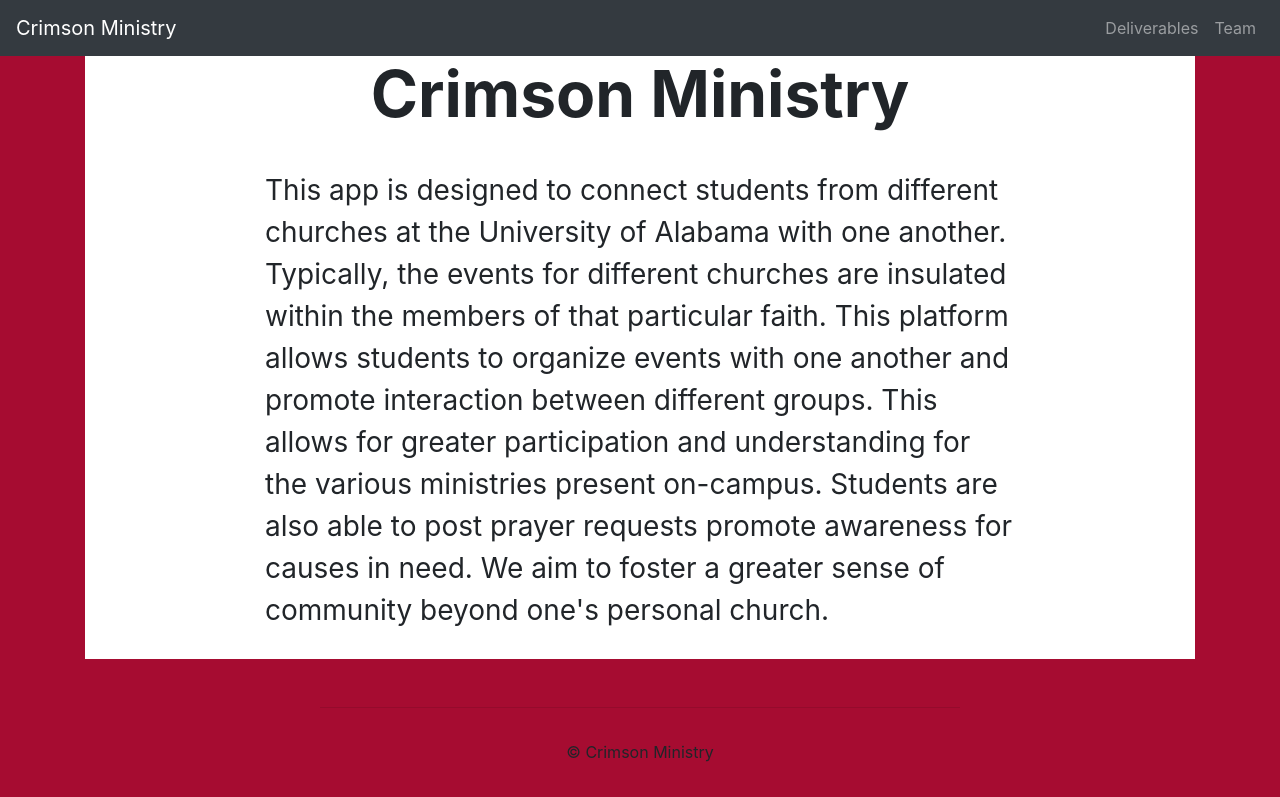
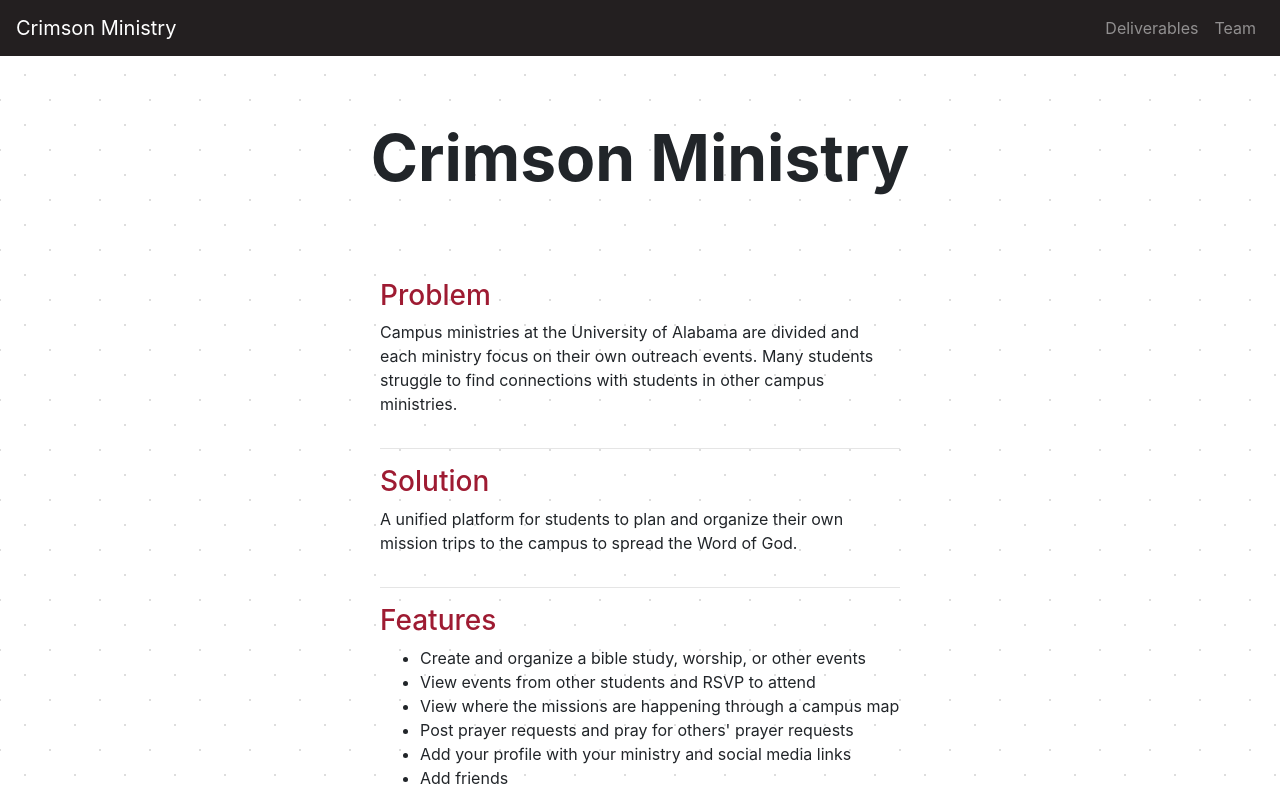
Before and after one commit to crimsonministry/CrimsonMinistryWeb, a React (Create React App) app: page /team in a window 1280 px wide. Shown: the top 797 px of the page. Built offline with nearby package versions, Linux system fonts and the light colour scheme.

Commit message:
improved ui

```diff
--- a/public/index.html
+++ b/public/index.html
@@ -15,7 +15,13 @@
     <link rel="manifest" href="%PUBLIC_URL%/manifest.json" />
     <title>Crimson Ministry</title>
   </head>
-  <body style="background-color: #a60c31">
+  <body background: var(--bg);
+        background-image: radial-gradient(#ddd 1px, transparent 0),
+        radial-gradient(#ddd 1px, transparent 0);
+        background-position: 0 0, 25px 25px;
+        background-attachment: fixed;
+        background-size: 50px 50px;
+        overflow-x: hidden;>
     <noscript>You need to enable JavaScript to run this app.</noscript>
     <div id="root"></div>
   </body>
--- a/src/components/Header.js
+++ b/src/components/Header.js
@@ -8,7 +8,7 @@
   render() {
     return (
       <div>
-        <Navbar color="dark" dark expand="md">
+        <Navbar style={{backgroundColor: '#231F20'}} dark expand="md">
           <NavbarBrand href="/">Crimson Ministry</NavbarBrand>
           <Nav className="ml-auto" navbar>
             <NavItem>
--- a/src/index.js
+++ b/src/index.js
@@ -4,11 +4,24 @@
 import React from "react";
 import ReactDOM from "react-dom";
 import App from "./App";
+import styled from "styled-components";
 import * as serviceWorker from "./serviceWorker";
+
+const BigDiv = styled.div`
+  background: var(--bg);
+  background-image: radial-gradient(#ddd 1px, transparent 0),
+  radial-gradient(#ddd 1px, transparent 0);
+  background-position: 0 0, 25px 25px;
+  background-attachment: fixed;
+  background-size: 50px 50px;
+  overflow-x: hidden;
+`
 
 ReactDOM.render(
   <React.StrictMode>
-    <App />
+    <BigDiv>
+      <App />
+    </BigDiv>
   </React.StrictMode>,
   document.getElementById("root")
 );
--- a/src/pages/Home.js
+++ b/src/pages/Home.js
@@ -4,22 +4,30 @@
 import { Container } from "reactstrap";
 import styled from "styled-components";
 
-const Background = {
-  background: "#ffffff"
-}
-
 const Title = styled.h1`
   text-align: center;
+  padding: 1em;
   font-size: 4em;
   font-weight: bold;
 `;
 
+const Content = styled.div`
+  max-width: 580px;
+  margin: 0 auto;
+  padding: 10px 30px;
+  border-radius: 5px;
+  text-align: center;
+`;
+
+const Topic = styled.h3`
+  text-align: left;
+  color: #9E1B32;
+`;
+
 const Subtitle = styled.p`
   text-align: left;
-  font-size: 1.75em;
-  padding-top: 1em;
+  font-size: 1em;
   padding-bottom: 1em;
-  width: 750px;
   margin: auto;
 `;
 
@@ -27,10 +35,33 @@
   render() {
     return (
       <Container>
-	<div style = {Background}>
-          <Title>Crimson Ministry</Title>
-          <Subtitle>This app is designed to connect students from different churches at the University of Alabama with one another. Typically, the events for different churches are insulated within the members of that particular faith. This platform allows students to organize events with one another and promote interaction between different groups. This allows for greater participation and understanding for the various ministries present on-campus. Students are also able to post prayer requests promote awareness for causes in need. We aim to foster a greater sense of community beyond one's personal church.</Subtitle>
-        </div>
+        <Title>Crimson Ministry</Title>
+        <Content>
+          <Topic>Problem</Topic>
+          <Subtitle>
+            Campus ministries at the University of Alabama are divided and each ministry
+            focus on their own outreach events. Many students struggle to find connections with
+            students in other campus ministries.
+          </Subtitle>
+          <hr/>
+          <Topic>Solution</Topic>
+          <Subtitle>
+            A unified platform for students to plan and organize their own mission trips
+            to the campus to spread the Word of God.
+          </Subtitle>
+          <hr/>
+          <Topic>Features</Topic>
+          <Subtitle>
+            <ul>
+              <li>Create and organize a bible study, worship, or other events</li>
+              <li>View events from other students and RSVP to attend</li>
+              <li>View where the missions are happening through a campus map</li>
+              <li>Post prayer requests and pray for others' prayer requests</li>
+              <li>Add your profile with your ministry and social media links</li>
+              <li>Add friends</li>
+            </ul>
+          </Subtitle>
+        </Content>
       </Container>
     );
   }
--- a/src/pages/Team.js
+++ b/src/pages/Team.js
@@ -12,24 +12,35 @@
   font-weight: bold;
 `;
 
+const Content = styled.div`
+  max-width: 800px;
+  margin: 0 auto;
+  padding: 10px 30px;
+  border-radius: 5px;
+  color: #1f1f1f;
+`;
+
 class Team extends Component {
   render() {
     return (
       <Container>
         <Title>Team</Title>
+        <Content>
+
         <Row>
           <Col>
             <Card>
               <CardImg
                 top
                 width="100%"
-                src="https://pbs.twimg.com/profile_images/1136791198608367619/7XTo_jf4_400x400.png"
+                src="https://media-exp1.licdn.com/dms/image/C4D03AQH9RwIHWPZrbw/profile-displayphoto-shrink_200_200/0?e=1610582400&v=beta&t=yq_UUWw_iagMULW94-0qQDaKhVMQ0Ozq45d8rBF0vvg"
                 alt="Namito's Profile Picture"
-              />
+                />
               <CardBody>
                 <CardTitle>Namito Yokota</CardTitle>
                 <CardText>
-                  Senior at the University of Alabama studying Computer Science
+                  Senior at the University of Alabama studying Computer Science with a Mathematics minor.
+                  View my <a href="https://www.namitoyokota.me" target="_blank" rel="noopener noreferrer">portfolio</a> for more information!
                 </CardText>
               </CardBody>
             </Card>
@@ -41,7 +52,7 @@
                 width="100%"
                 src="https://media-exp1.licdn.com/dms/image/C4E03AQEsrl-SAs5FlQ/profile-displayphoto-shrink_200_200/0?e=1605744000&v=beta&t=ETg1EVPq42t4dv2m2jj8s5hXFXRXaMGfqglG-B8xc6Q"
                 alt="Coleman's Profile Picture"
-              />
+                />
               <CardBody>
                 <CardTitle>Coleman Cost</CardTitle>
                 <CardText>
@@ -55,40 +66,19 @@
               <CardImg
                 top
                 width="100%"
-                src="https://i.imgur.com/iv8aHQF.jpg"
-                alt="William's Profile Picture"
-              />
-              <CardBody>
-                <CardTitle>William Tosh</CardTitle>
-                <CardText>
-                  Hometown: Nola
-                  <br></br>
-                  Major: CS
-                  <br></br>
-                  Year: Senior
-                  <br></br>
-                  Interests: Sports, Hiking, Camping, Chess, Poker
-                </CardText>
-              </CardBody>
-            </Card>
-          </Col>
-          <Col>
-            <Card>
-              <CardImg
-                top
-                width="100%"
                 src="https://i.imgur.com/YKesuwm.jpg"
                 alt="Williams Beaumont's Profile Picture"
-              />
+                />
               <CardBody>
                 <CardTitle>Williams Beaumont</CardTitle>
                 <CardText>
-			Senior at the University of Alabama studying Computer Science with a concentration in Cyber Security and minor in Marine Science. Expected graduation in December 2020.
-		</CardText>
+			            Senior at the University of Alabama studying Computer Science with a concentration in Cyber Security and minor in Marine Science. Expected graduation in December 2020.
+		            </CardText>
               </CardBody>
             </Card>
           </Col>
         </Row>
+        </Content>
       </Container>
     );
   }
```
